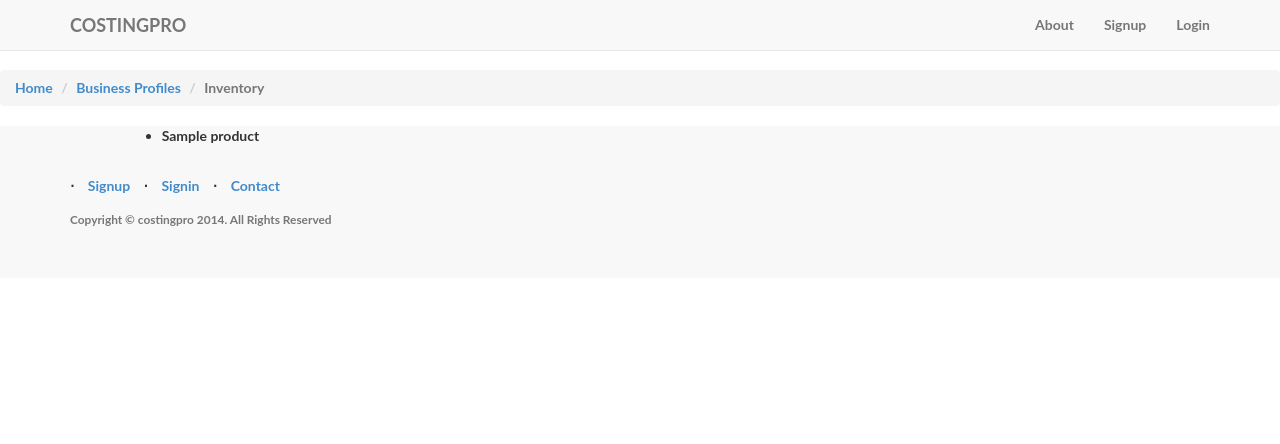
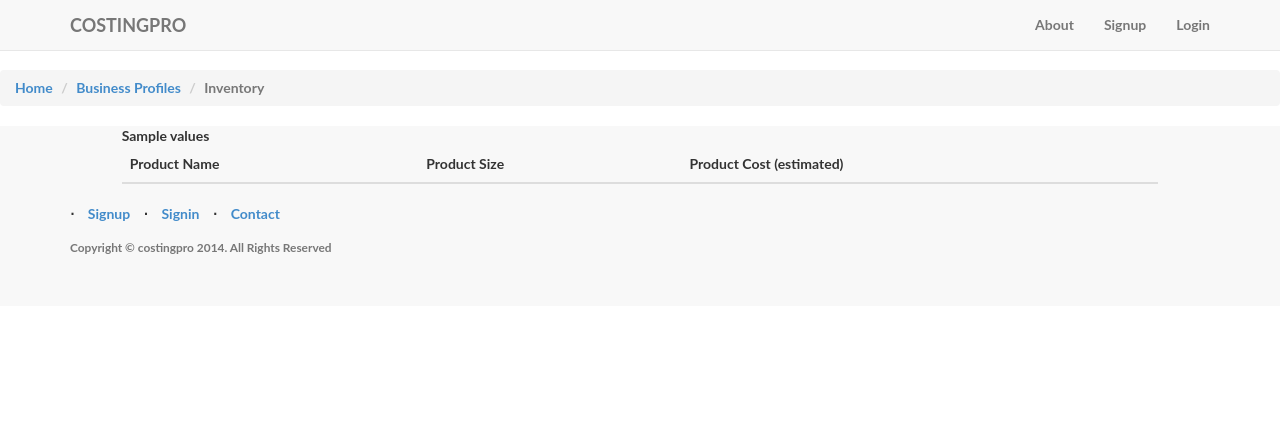
Before and after one commit to EmilyK/costing-pro, a Django app: template dashboard/templates/dashboard/business_profile_product_list.html in a window 1280 px wide. Shown: the top 444 px of the page. Run offline with Django 3.2, Linux system fonts and the light colour scheme; tables that the repository leaves empty hold one stand-in row (values such as "Sample post"); the template is opened without the code that fills it: values that come from a table or form of the project are taken from there, most other values are stand-ins (such as "Sample title", 1, 10 or a date in 2020); lists and menus that the app fills with data are empty; parts of the project's set-up code (start-up, migrations or seed data) failed here and were passed over; some libraries are stand-ins or nearby versions.

Commit message:
Add estimated price column

```diff
--- a/dashboard/templates/dashboard/business_profile_product_list.html
+++ b/dashboard/templates/dashboard/business_profile_product_list.html
@@ -9,12 +9,29 @@
 </ol>
 
 <div class='col-md-10 col-md-push-1 col-md-pull-1'>
-{% if products %}
-<ul>
-{% for product in products %}
-	<li>{{ product.product.name }}</li>
+{% if product_raw_materials %}
+
+
+{{ values }}
+<table class='table table-striped'>
+<thead>
+	<tr>
+		<th>Product Name</th>
+		<th>Product Size</th>
+		<th>Product Cost (estimated)</th>
+	</tr>
+</thead>
+<tbody>
+{% for key, values in product_raw_materials.items %}
+	<tr>
+		<td>{{ key }}</td>
+		<td>{{ values.product_size|upper }}</td>
+		<td><span class='badge'>{{ values.estimated_price }}</span></td>
+	</tr>
 {% endfor %}
-</ul>
+</tbody>
+
+</table>
 {% else %}
 <div class='alert warning'>
 	There are no products in this business profile
```
